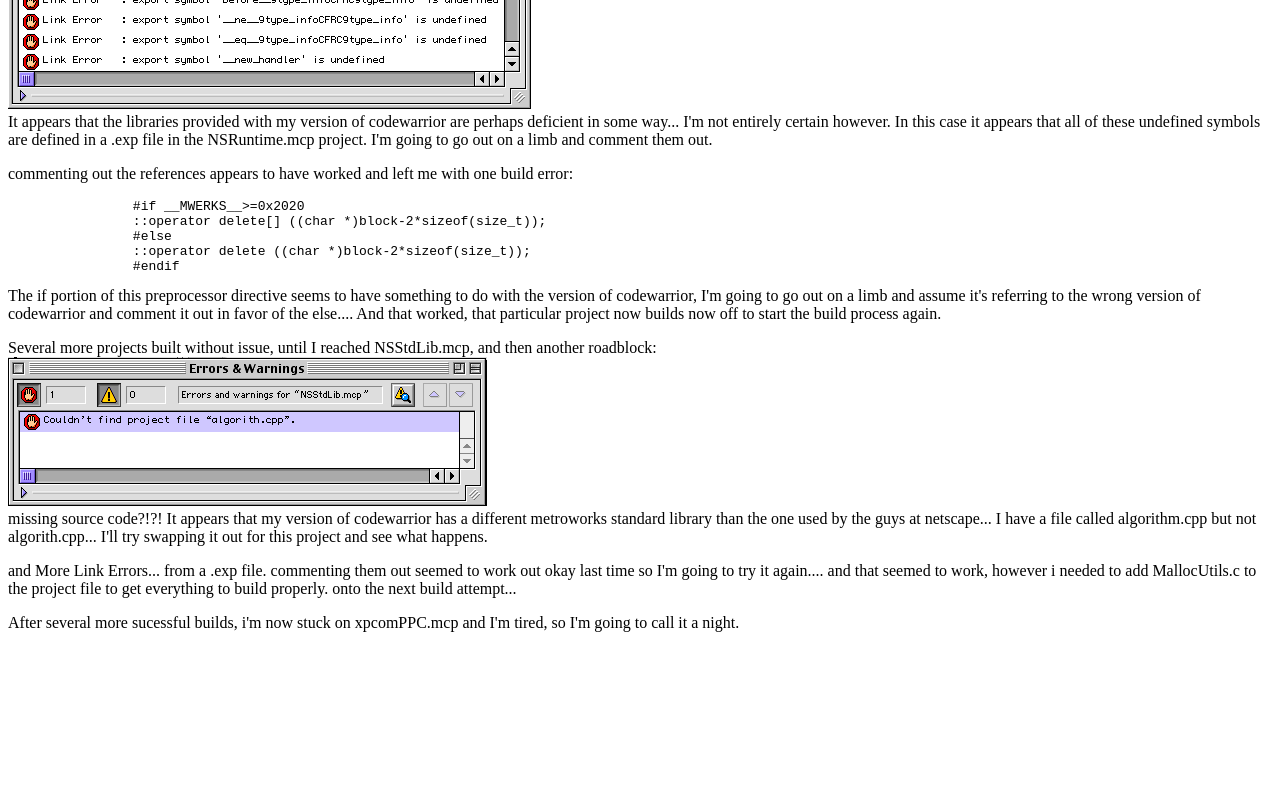
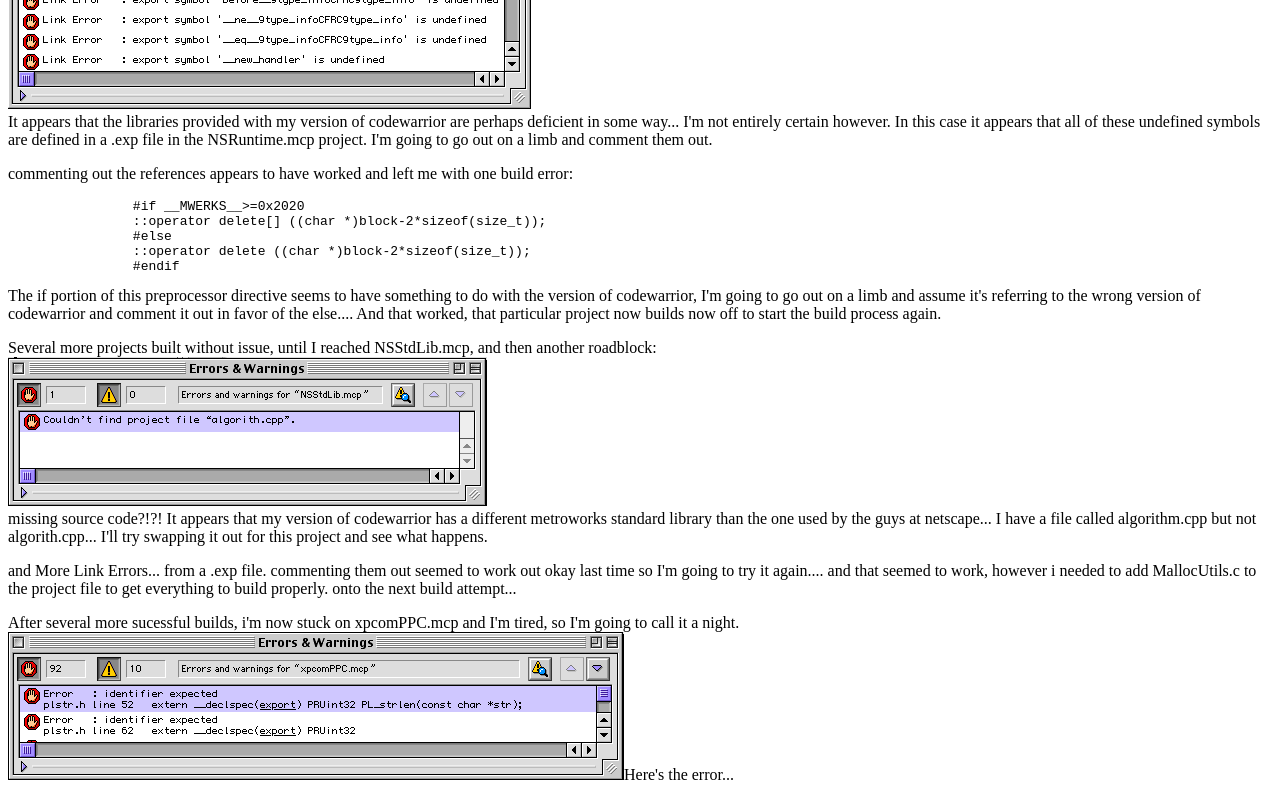
Before and after one commit to acolchagoff/denodster.github.io, a plain HTML site: page netscape/index.html in a window 1280 px wide. Shown: the part 2665-3465 px from the top of the page. Before the commit the page ends 3313 px from the top, so only its background shows below. Drawn offline with Linux system fonts and the light colour scheme.

Commit message:
Adds latest error to site

```diff
--- a/netscape/index.html
+++ b/netscape/index.html
@@ -107,6 +107,8 @@ It appears that the libraries provided with my version of codewarrior are perhap
 <img src="algorith.gif" /><br />
 missing source code?!?! It appears that my version of codewarrior has a different metroworks standard library than the one used by the guys at netscape... I have a file called algorithm.cpp but not algorith.cpp... I'll try swapping it out for this project and see what happens.</p>
 		<p> and More Link Errors... from a .exp file. commenting them out seemed to work out okay last time so I'm going to try it again.... and that seemed to work, however i needed to add MallocUtils.c to the project file to get everything to build properly. onto the next build attempt...</p>
-		<p> After several more sucessful builds, i'm now stuck on xpcomPPC.mcp and I'm tired, so I'm going to call it a night.</p>
+		<p> After several more sucessful builds, i'm now stuck on xpcomPPC.mcp and I'm tired, so I'm going to call it a night.<br />
+<img src="xpcom.gif" />Here's the error...</p>
+
 	</body>
 </html>
```
Also changed, not shown: netscape/xpcom.gif (added).
